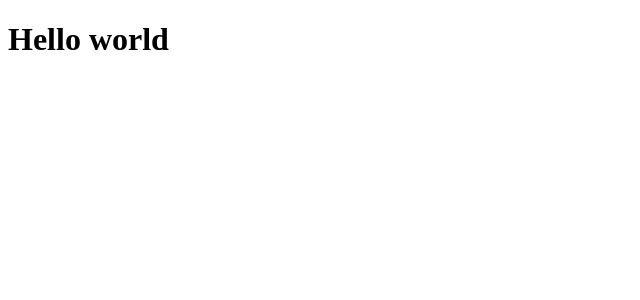
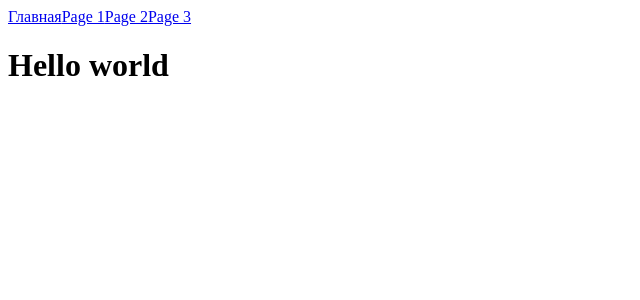
Before and after one commit to dobernike/PropertyCross, a React app: page / in a window 1280 px wide. Shown: the top 300 px of the page, without its empty margins (0-640 px from the left). Built offline with nearby package versions, Linux system fonts and the light colour scheme.

Commit message:
Added react router TASK-7: added react router, created 3 page and nav menu, update webpack config

```diff
--- a/package.json
+++ b/package.json
@@ -45,6 +45,7 @@
     "react": "^16.9.0",
     "react-dom": "^16.9.0",
     "react-redux": "^7.1.1",
+    "react-router-dom": "^5.0.1",
     "redux": "^4.0.4"
   }
 }
--- a/src/components/App.js
+++ b/src/components/App.js
@@ -1,13 +1,23 @@
-import React, { Component } from 'react';
+import React from 'react';
+import { Route, Switch, Redirect } from 'react-router-dom';
+import { Page1, Page2, Page3 } from './pages';
+import Menu from './Menu';
 
-class App extends Component {
-    render() {
-        return (
-            <div>
-                <h1>Hello world</h1>
-            </div>
-        );
-    }
+function App() {
+    return (
+        <>
+            <Menu />
+            <main>
+                <Switch>
+                    <Route path="/" component={() => <h1>Hello world</h1>} exact />
+                    <Route path="/page1" component={Page1} />
+                    <Route path="/page2" component={Page2} />
+                    <Route path="/page3" component={Page3} />
+                    <Redirect to="/" exact />
+                </Switch>
+            </main>
+        </>
+    );
 }
 
 export default App;
--- /dev/null
+++ b/src/components/Menu.js
@@ -0,0 +1,17 @@
+import React from 'react';
+import { Link } from 'react-router-dom';
+
+function Menu() {
+    return (
+        <nav>
+            <Link exact to="/">
+                Главная
+            </Link>
+            <Link to="/page1">Page 1</Link>
+            <Link to="/page2">Page 2</Link>
+            <Link to="/page3">Page 3</Link>
+        </nav>
+    );
+}
+
+export default Menu;
--- /dev/null
+++ b/src/components/pages/Page1.js
@@ -0,0 +1,5 @@
+import React from 'react';
+
+const Page1 = () => <div>Page1</div>;
+
+export default Page1;
--- /dev/null
+++ b/src/components/pages/Page2.js
@@ -0,0 +1,5 @@
+import React from 'react';
+
+const Page2 = () => <div>Page2</div>;
+
+export default Page2;
--- /dev/null
+++ b/src/components/pages/Page3.js
@@ -0,0 +1,5 @@
+import React from 'react';
+
+const Page3 = () => <div>Page3</div>;
+
+export default Page3;
--- /dev/null
+++ b/src/components/pages/index.js
@@ -0,0 +1,5 @@
+import Page1 from './Page1';
+import Page2 from './Page2';
+import Page3 from './Page3';
+
+export { Page1, Page2, Page3 };
--- a/src/index.js
+++ b/src/index.js
@@ -3,13 +3,16 @@ import ReactDOM from 'react-dom';
 import { createStore } from 'redux';
 import { Provider } from 'react-redux';
 import rootReducer from './store/reducers/rootReducer';
+import { BrowserRouter } from 'react-router-dom';
 import App from './components/App';
 
 const store = createStore(rootReducer);
 
 ReactDOM.render(
     <Provider store={store}>
-        <App />
+        <BrowserRouter>
+            <App />
+        </BrowserRouter>
     </Provider>,
     document.getElementById('root')
 );
--- a/webpack.config.js
+++ b/webpack.config.js
@@ -6,6 +6,7 @@ module.exports = {
     output: {
         path: path.join(__dirname, '/dist'),
         filename: 'index-bundle.js',
+        publicPath: '/',
     },
     module: {
         rules: [
@@ -20,6 +21,9 @@ module.exports = {
             },
         ],
     },
+    devServer: {
+        historyApiFallback: true,
+      },
     plugins: [
         new HtmlWebpackPlugin({
             template: './src/index.html',
```
Also changed, not shown: 1 other file (tests, documents, lock files or other folders).
